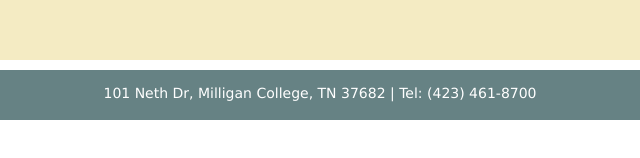
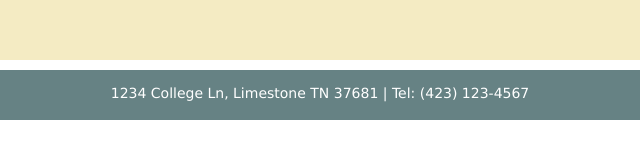
Before and after one commit to Violentvenom/Violentvenom.github.io, a plain HTML site: page resume.html in a window 1280 px wide. Shown: the part 398-556 px from the top of the page, 320-960 px from the left. Drawn offline with Linux system fonts and the light colour scheme.

Commit message:
Update resume.html

```diff
--- a/resume.html
+++ b/resume.html
@@ -28,7 +28,7 @@
 </ul>
 </div>
 <div id="footer">
-<p>101 Neth Dr, Milligan College, TN 37682 | Tel: (423) 461-8700</p>
+<p>1234 College Ln, Limestone TN 37681 | Tel: (423) 123-4567</p>
 </div>
 </body>
 
```
